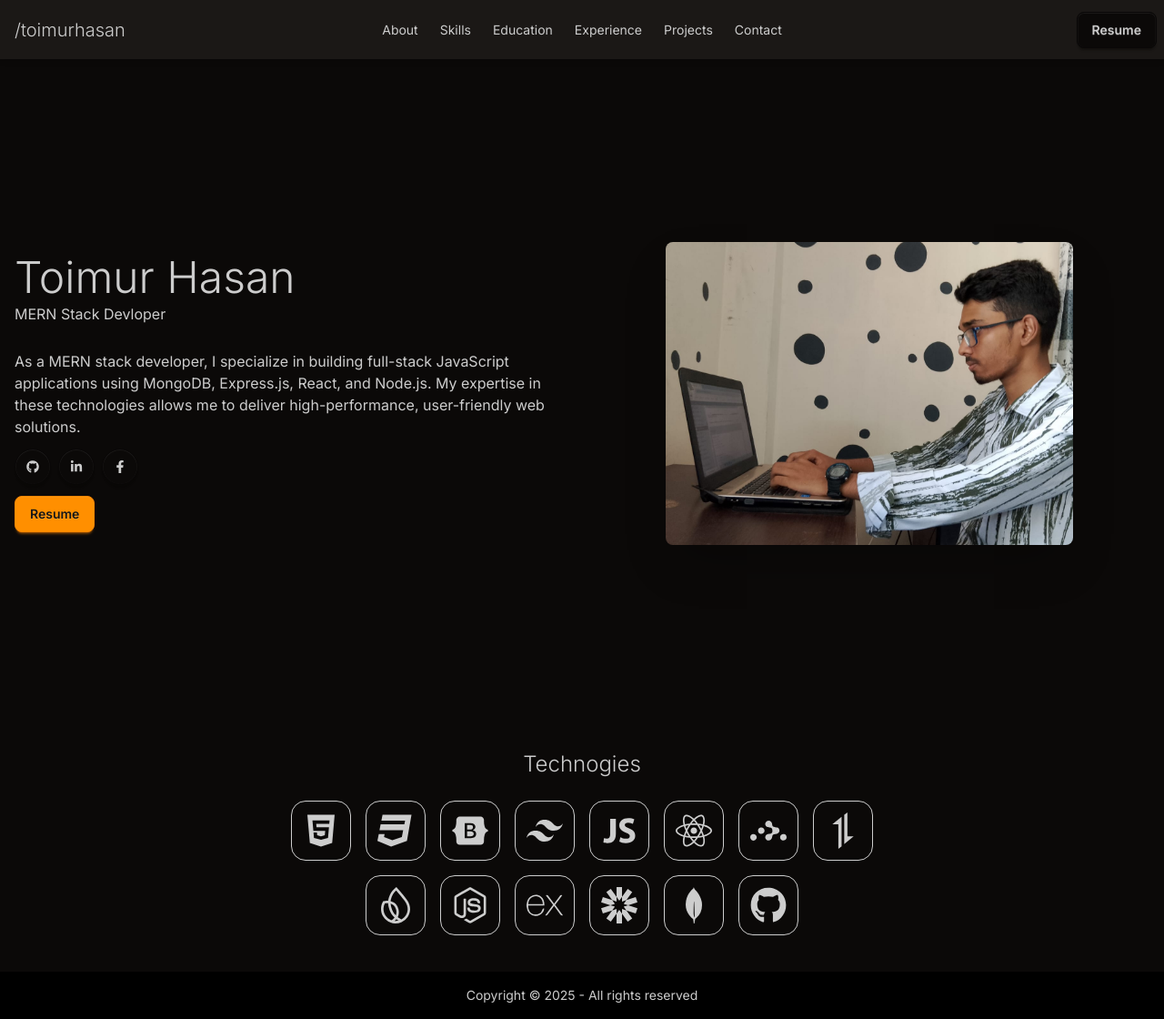
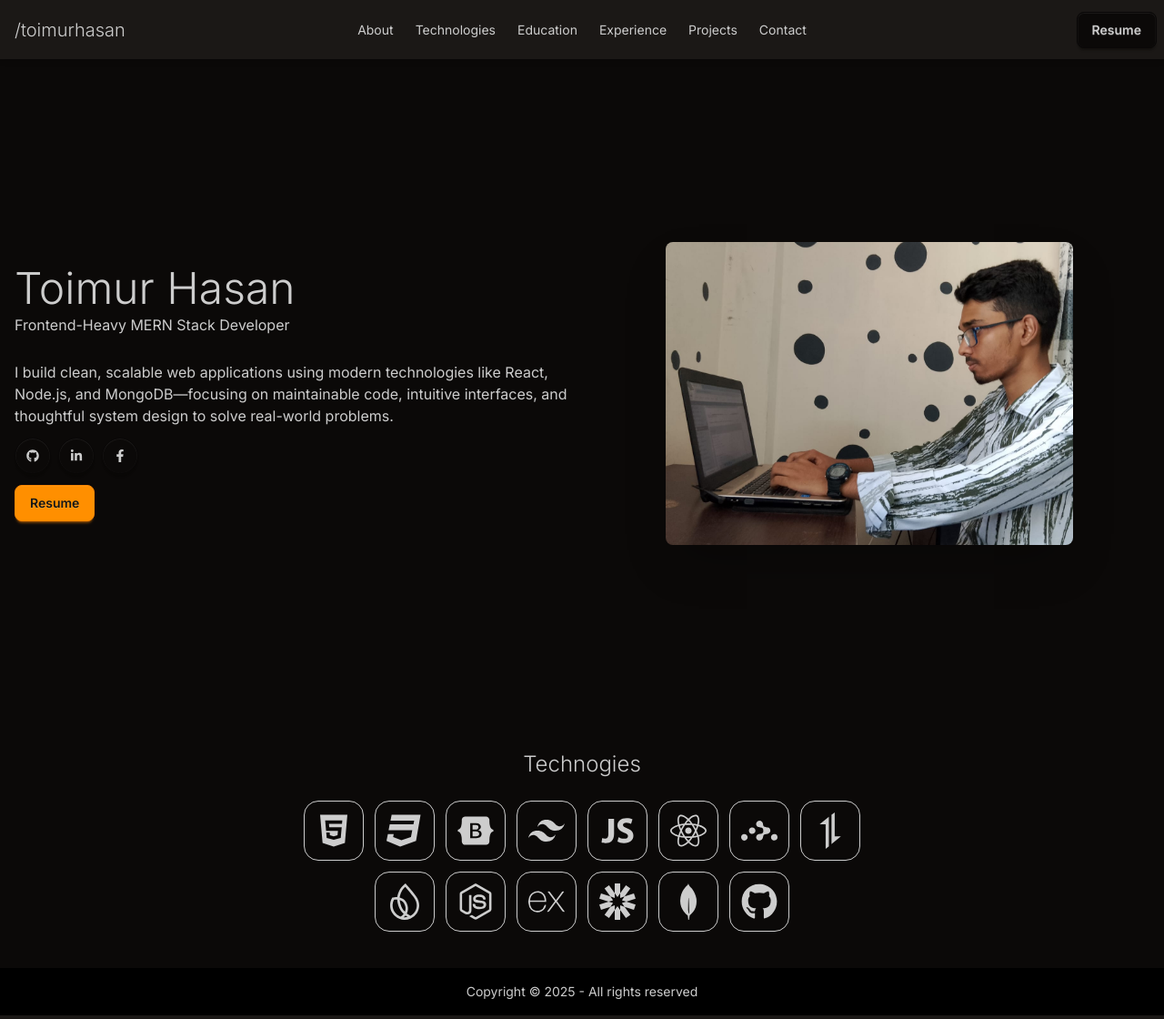
Before and after one commit to toimurhasan/my-portfolio, a React (Vite) app: page / in a window 1280 px wide. Shown: the whole page at 91% size. Built offline with nearby package versions, Linux system fonts and the light colour scheme.

Commit message:
minior improvements about spacing + nav bar change + hero subtitle change

```diff
--- a/src/components/Hero.jsx
+++ b/src/components/Hero.jsx
@@ -11,11 +11,11 @@ const Hero = () => {
         </div>
         <div className="flex-1">
           <h1 className="text-5xl font-light">Toimur Hasan</h1>
-          <h4 className="py-1">MERN Stack Devloper</h4>
+          <h4 className="py-1">Frontend-Heavy MERN Stack Developer</h4>
           <p className="pt-6">
-            As a MERN stack developer, I specialize in building full-stack JavaScript applications
-            using MongoDB, Express.js, React, and Node.js. My expertise in these technologies allows
-            me to deliver high-performance, user-friendly web solutions.
+            I build clean, scalable web applications using modern technologies like React, Node.js,
+            and MongoDB—focusing on maintainable code, intuitive interfaces, and thoughtful system
+            design to solve real-world problems.
           </p>
           <div className="py-3 flex gap-2">
             <Link to={"https://github.com/toimurhasan"} target="_blank" className="btn btn-circle">
--- a/src/components/Navbar.jsx
+++ b/src/components/Navbar.jsx
@@ -14,7 +14,7 @@ const Navbar = () => {
               <NavLink>About</NavLink>
             </li>
             <li>
-              <NavLink>Skills</NavLink>
+              <NavLink>Technologies</NavLink>
             </li>
             <li>
               <NavLink>Education</NavLink>
--- a/src/components/Technologies.jsx
+++ b/src/components/Technologies.jsx
@@ -15,7 +15,7 @@ const Technologies = () => {
   return (
     <div className="bg-base-200 pb-10">
       <h3 className="text-center py-6 text-2xl font-light">Technogies</h3>
-      <div className="flex gap-4 justify-center flex-wrap max-w-2xl mx-auto">
+      <div className="flex gap-1 sm:gap-3 justify-center flex-wrap max-w-2xl mx-auto">
         <div className="border p-3 rounded-2xl">
           <FaHtml5 size={40} />
         </div>
```
